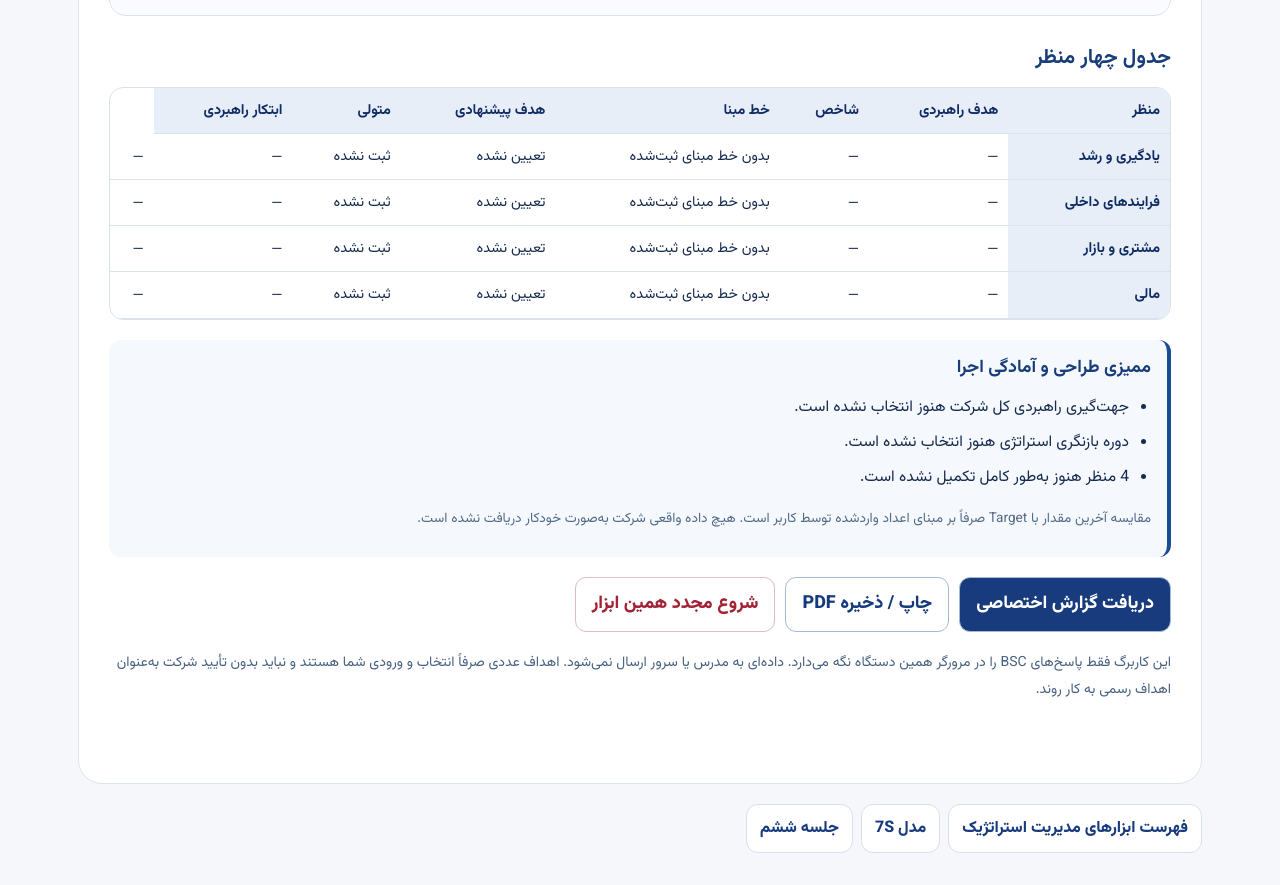
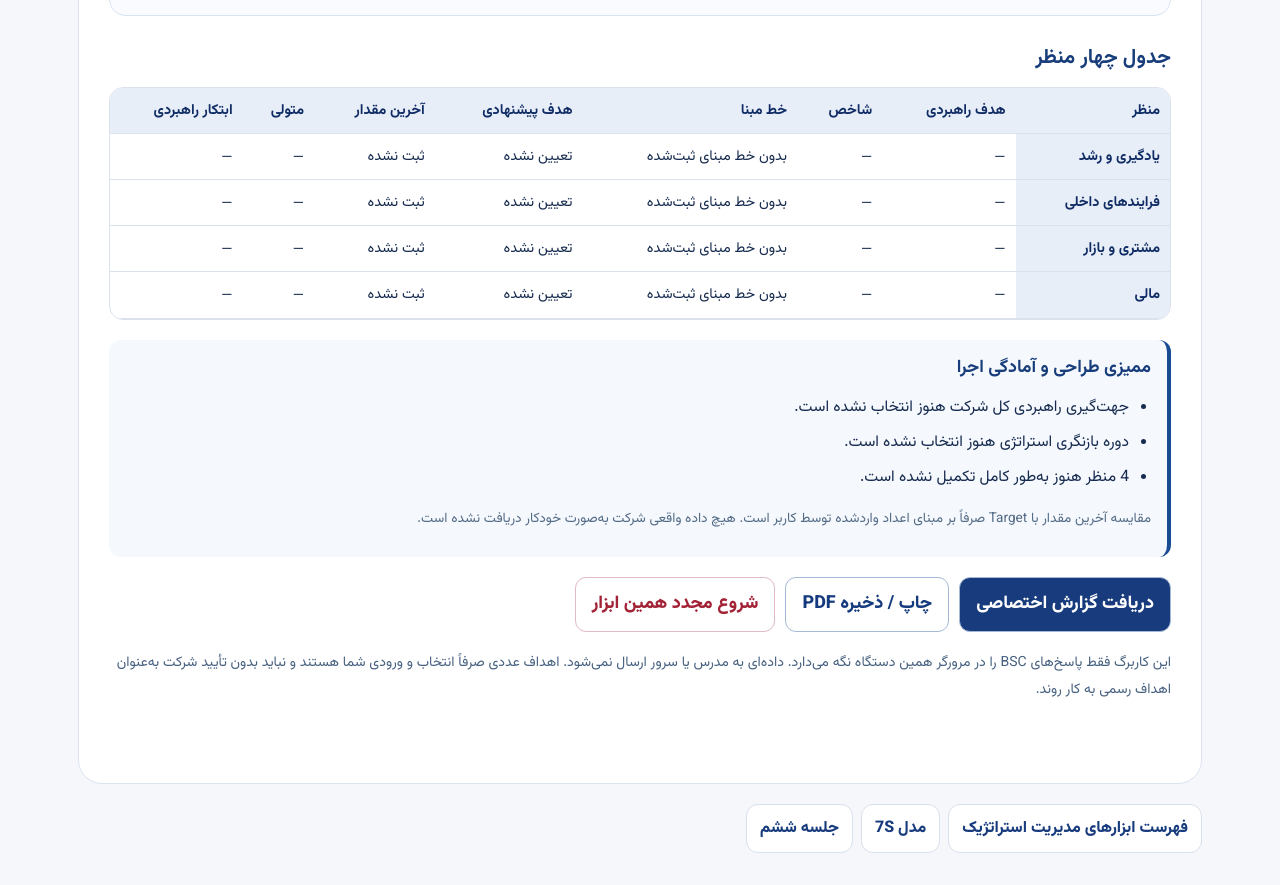
Before and after one commit to hassnboudlaie/behparvar-leadership-lab, a plain HTML site: page session6-tool-bsc.html in a window 1280 px wide. Shown: the part 4857-5742 px from the top of the page. Drawn offline with Linux system fonts and the light colour scheme.

Commit message:
feat(BSC): add current measurement column to strategic scorecard

```diff
--- a/session6-tool-bsc.html
+++ b/session6-tool-bsc.html
@@ -33,7 +33,7 @@
 <section class="bsc-review-settings"><span class="bsc-step">بخش چهارم · حکمرانی و بازنگری</span><h2>چه وقت استراتژی را مرور کنیم؟</h2><div id="reviewChoices" class="bsc-choices compact"></div><p>جلسه بازنگری باید عملکرد شاخص‌ها، پیشرفت ابتکارها و معتبر بودن فرضیه‌های نقشه راهبردی را بررسی کند، نه فقط گزارش اعداد.</p></section>
 <section class="bsc-output" id="my-report"><div class="report-heading"><span class="bsc-step">خروجی مستقل BSC</span><span id="statusPill" class="completion-badge">در حال طراحی</span></div><h2>کارت امتیازی متوازن پیشنهادی به‌پرور</h2><div class="bsc-progress"><div><b id="progressText">شروع طراحی</b><span id="readinessText"></span></div><div class="progress-track"><div id="toolProgress"></div></div></div>
 <div id="strategyMap" class="strategy-map" aria-live="polite"></div>
-<h3>جدول چهار منظر</h3><div class="scroll-table"><table class="bsc-table"><thead><tr><th>منظر</th><th>هدف راهبردی</th><th>شاخص</th><th>خط مبنا</th><th>هدف پیشنهادی</th><th>متولی</th><th>ابتکار راهبردی</th></tr></thead><tbody id="scorecardRows"></tbody></table></div>
+<h3>جدول چهار منظر</h3><div class="scroll-table"><table class="bsc-table"><thead><tr><th>منظر</th><th>هدف راهبردی</th><th>شاخص</th><th>خط مبنا</th><th>هدف پیشنهادی</th><th>آخرین مقدار</th><th>متولی</th><th>ابتکار راهبردی</th></tr></thead><tbody id="scorecardRows"></tbody></table></div>
 <div id="bscAudit" class="bsc-audit" aria-live="polite"></div>
 <div class="bsc-actions"><button class="primary" id="download" type="button">دریافت گزارش اختصاصی</button><button id="print" type="button">چاپ / ذخیره PDF</button><button id="reset" type="button" class="quiet">شروع مجدد همین ابزار</button></div>
 <p class="privacy">این کاربرگ فقط پاسخ‌های BSC را در مرورگر همین دستگاه نگه می‌دارد. داده‌ای به مدرس یا سرور ارسال نمی‌شود. اهداف عددی صرفاً انتخاب و ورودی شما هستند و نباید بدون تأیید شرکت به‌عنوان اهداف رسمی به کار روند.</p><p id="saveStatus" role="status"></p>
```
